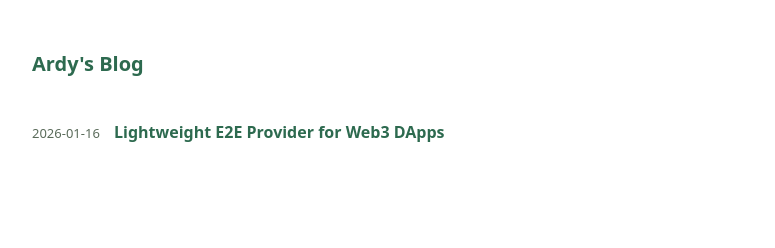
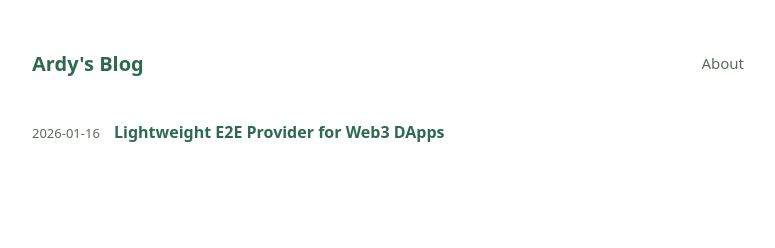
Before and after one commit to 0xArdy/0xardy.github.io, a Jekyll site: the page built from index.md, in a window 1280 px wide. Shown: the top 248 px of the page, without its empty margins (252-1027 px from the left). Built offline with Jekyll 4.4.1, drawn with Linux system fonts in a browser that asks for light colours; nearby versions of some CDN libraries.

Commit message:
feat: add about page and header navigation linink

```diff
--- a/_layouts/default.html
+++ b/_layouts/default.html
@@ -19,6 +19,9 @@
     <div class="page">
       <header class="site-header">
         <a class="site-title" href="{{ '/' | relative_url }}">{{ site.title }}</a>
+        <nav class="site-nav">
+          <a href="{{ '/about/' | relative_url }}">About</a>
+        </nav>
       </header>
       <main class="content">
         {{ content }}
--- a/assets/css/style.css
+++ b/assets/css/style.css
@@ -30,6 +30,21 @@ body {
 
 .site-header {
   margin-bottom: 40px;
+  display: flex;
+  align-items: center;
+  justify-content: space-between;
+}
+
+.site-nav a {
+  color: var(--muted);
+  font-size: 15px;
+  font-weight: 500;
+  transition: color 0.2s;
+}
+
+.site-nav a:hover {
+  color: var(--accent);
+  text-decoration: none;
 }
 
 .site-title {
```
Also changed, not shown: about.md (added, +9 -0 lines).
